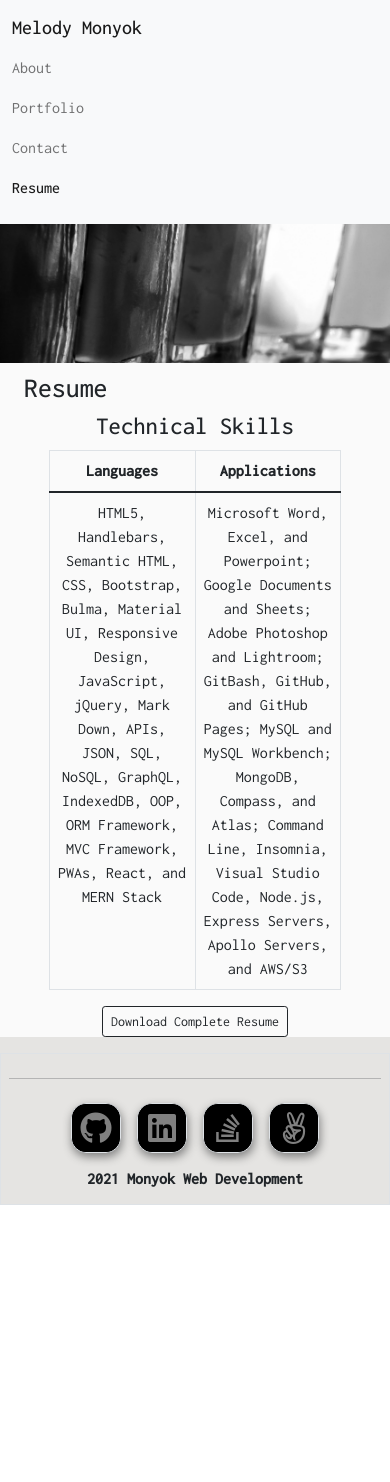
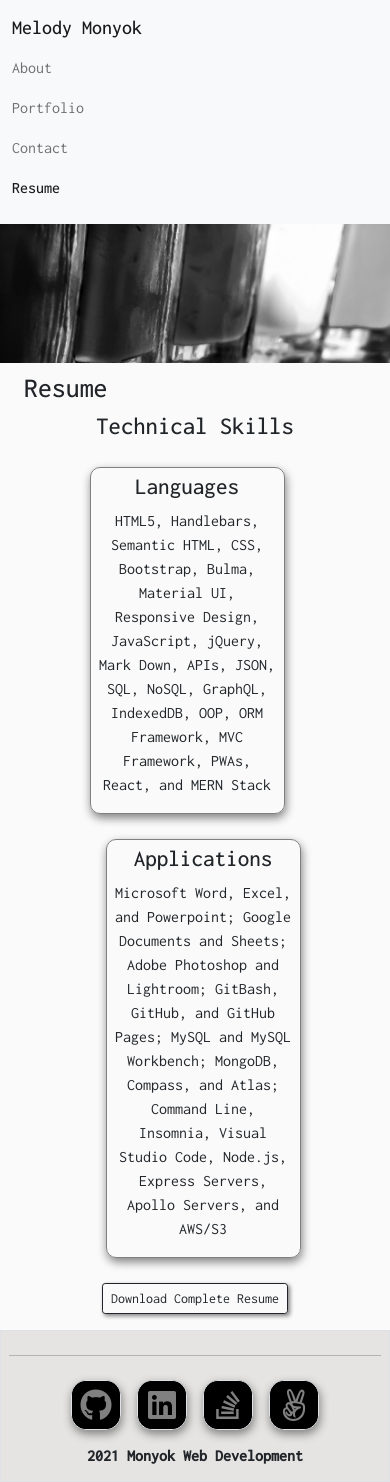
Before and after one commit to mmonyok/reactPortfolio, a React (Create React App) app in the folder client/: page /resume in a window 390 px wide. Before the commit the page ends 1205 px from the top, so only its background shows below. Built offline with nearby package versions, Linux system fonts and the light colour scheme.

Commit message:
Updated styling and made it mobile friendly.

```diff
--- a/client/src/assets/styles/Resume.css
+++ b/client/src/assets/styles/Resume.css
@@ -1,9 +1,43 @@
 .font {
-  font-family: 'Inconsolata', monospace;
+  font-family: "Inconsolata", monospace;
   font-weight: 400;
 }
 
 .font-heavy {
-  font-family: 'Inconsolata', monospace;
+  font-family: "Inconsolata", monospace;
   font-weight: 500;
 }
+
+#skillsTitle {
+  margin: 0px;
+}
+
+.resumeBtn {
+  box-shadow: 2px 2px 4px grey;
+}
+
+.skillsCard {
+  width: 100%;
+  border: 1px solid grey;
+  border-radius: 10px;
+  box-shadow: 1px 4px 10px grey;
+  padding: 5px 5px 0px 5px;
+  margin: 25px 0px;
+}
+
+@media only screen and (max-width: 600px) {
+  #skillsDiv {
+    flex-direction: column !important;
+    align-items: center !important;
+    width: 100% !important;
+  }
+
+  .skillsCard {
+    width: 75% !important;
+    margin: 25px 0px 0px 0px !important;
+  }
+
+  .resumeBtn {
+    margin-top: 25px;
+  }
+}
--- a/client/src/components/pages/Resume.js
+++ b/client/src/components/pages/Resume.js
@@ -1,32 +1,27 @@
 import React from 'react';
+import "../../assets/styles/Resume.css";
 import resume from '../../assets/images/resume.pdf';
 
 export default function Resume() {
   return (
     <div>
       <h1 className="my-2 ms-4 d-flex font-heavy">Resume</h1>
-      <h2 className="text-center font-heavy">Technical Skills</h2>
-      <div className="w-75 mx-auto">
-        <table className="table table-bordered text-center font">
-          <thead>
-            <tr>
-              <th scope="col" className="w-50">Languages</th>
-              <th scope="col" className="w-50">Applications</th>
-            </tr>
-          </thead>
-          <tbody>
-            <tr>
-              <td>HTML5, Handlebars, Semantic HTML, CSS, Bootstrap, Bulma, Material UI, Responsive Design, JavaScript, jQuery, Mark Down, APIs, JSON, SQL, NoSQL, GraphQL, IndexedDB, OOP, ORM Framework, MVC Framework, PWAs, React, and MERN Stack
-              </td>
-              <td>Microsoft Word, Excel, and Powerpoint; Google Documents and Sheets; Adobe Photoshop and Lightroom; GitBash, GitHub, and GitHub Pages; MySQL and MySQL Workbench; MongoDB, Compass, and Atlas; Command Line, Insomnia, Visual Studio Code, Node.js, Express Servers, Apollo Servers, and AWS/S3</td>
-            </tr>
-          </tbody>
-        </table>
-        <div className="text-center mb-3 font-heavy">
-          <a href={resume} target="_blank" rel="noreferrer">
-            <button className="btn btn-outline-dark btn-sm">Download Complete Resume</button>
-          </a>
+      <div className="d-flex mx-auto text-center font flex-column align-items-center">
+        <h2 className="text-center font-heavy" id="skillsTitle">Technical Skills</h2>
+        <div className="d-flex w-75 text-center" id="skillsDiv">
+          <div className="w-50 text-center me-3 skillsCard">
+            <h3>Languages</h3>
+            <p>HTML5, Handlebars, Semantic HTML, CSS, Bootstrap, Bulma, Material UI, Responsive Design, JavaScript, jQuery, Mark Down, APIs, JSON, SQL, NoSQL, GraphQL, IndexedDB, OOP, ORM Framework, MVC Framework, PWAs, React, and MERN Stack
+            </p>
+          </div>
+          <div className="w-50 text-center ms-3 skillsCard">
+            <h3>Applications</h3>
+            <p>Microsoft Word, Excel, and Powerpoint; Google Documents and Sheets; Adobe Photoshop and Lightroom; GitBash, GitHub, and GitHub Pages; MySQL and MySQL Workbench; MongoDB, Compass, and Atlas; Command Line, Insomnia, Visual Studio Code, Node.js, Express Servers, Apollo Servers, and AWS/S3</p>
+          </div>
         </div>
+        <a href={resume} target="_blank" rel="noreferrer">
+          <button className="mb-3 font-heavy btn btn-outline-dark btn-sm resumeBtn">Download Complete Resume</button>
+        </a>
       </div>
     </div>
   );
```
